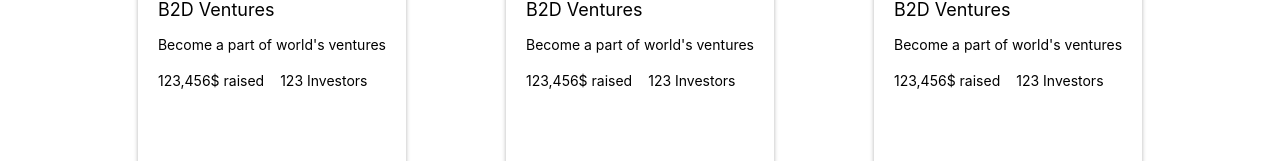
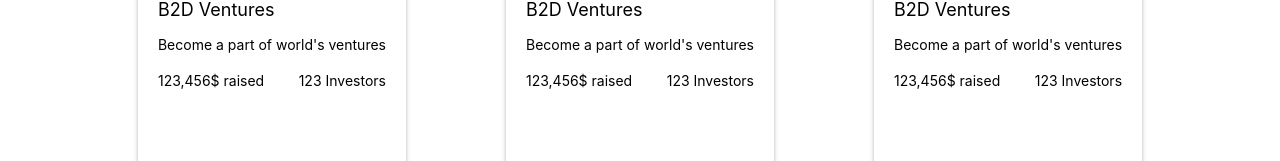
Before and after one commit to B2Dventures/B2Dventures, a Next.js app: page /investor in a window 1280 px wide. Shown: the part 477-638 px from the top of the page. Built offline with nearby package versions, Linux system fonts and the light colour scheme.

Commit message:
realign text

```diff
--- a/src/components/FundraisingCard/FundraisingCard.module.css
+++ b/src/components/FundraisingCard/FundraisingCard.module.css
@@ -9,3 +9,8 @@
 .card:hover {
   transform: scale(1.05);
 }
+
+.stat{
+  display: flex;
+  justify-content: space-between;
+}
--- a/src/components/FundraisingCard/FundraisingCard.tsx
+++ b/src/components/FundraisingCard/FundraisingCard.tsx
@@ -19,7 +19,7 @@ export const FundraisingCard: React.FC<CardProps> = ({ title, description, image
             <a href={`/investor/${id}`} style={{ textDecoration: 'none' }}> {/* Ensures the card doesn't show link underlines */}
                 <Card shadow="sm" padding="lg" radius="md" className={classes.card}>
                     <Card.Section>
-                        <Image src={imageUrl} height={160} alt={title} />
+                        <Image src={imageUrl} height={160} alt={title}/>
                     </Card.Section>
 
                     <Group mt="md" mb="xs">
@@ -30,7 +30,7 @@ export const FundraisingCard: React.FC<CardProps> = ({ title, description, image
                         {description}
                     </Text>
 
-                    <Group mt="md">
+                    <Group mt="md" className={classes.stat}>
                         <Text size="sm">{raisedAmount} raised</Text>
                         <Text size="sm">{investors} Investors</Text>
                     </Group>
```
